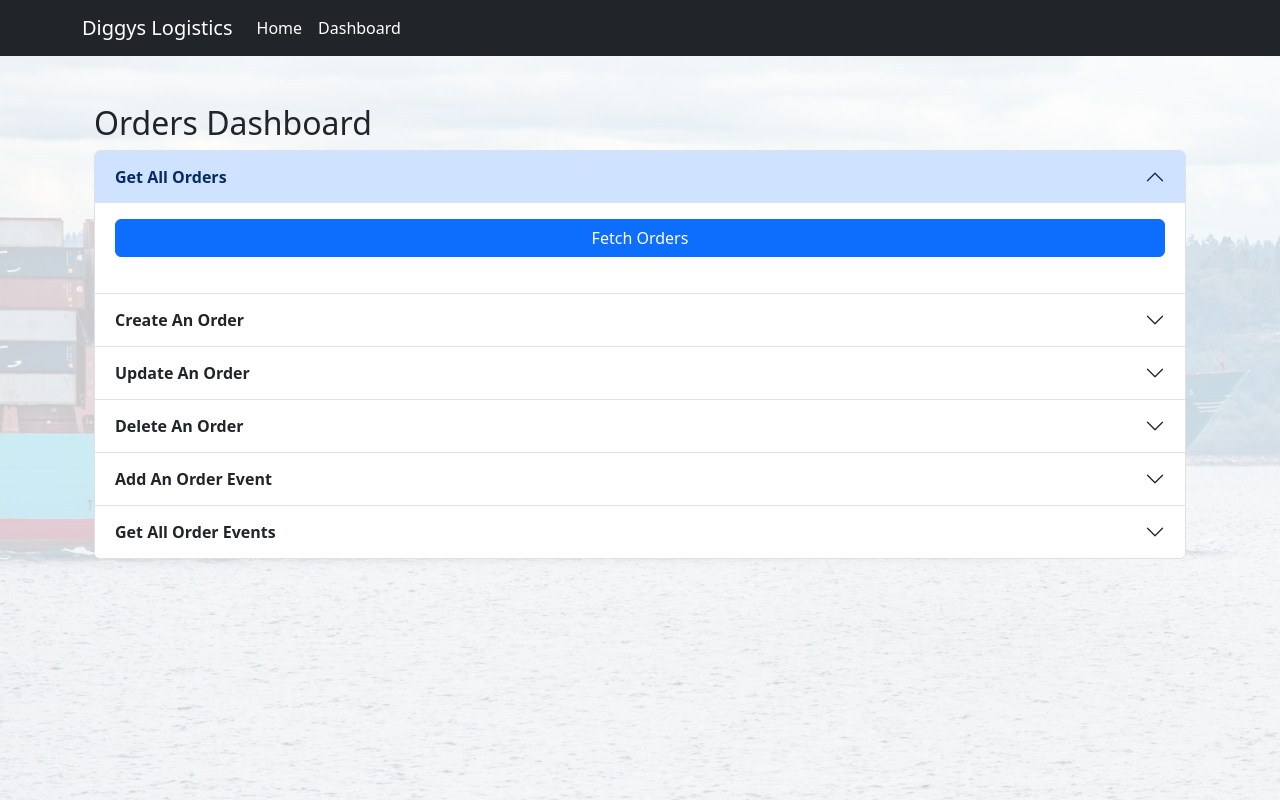
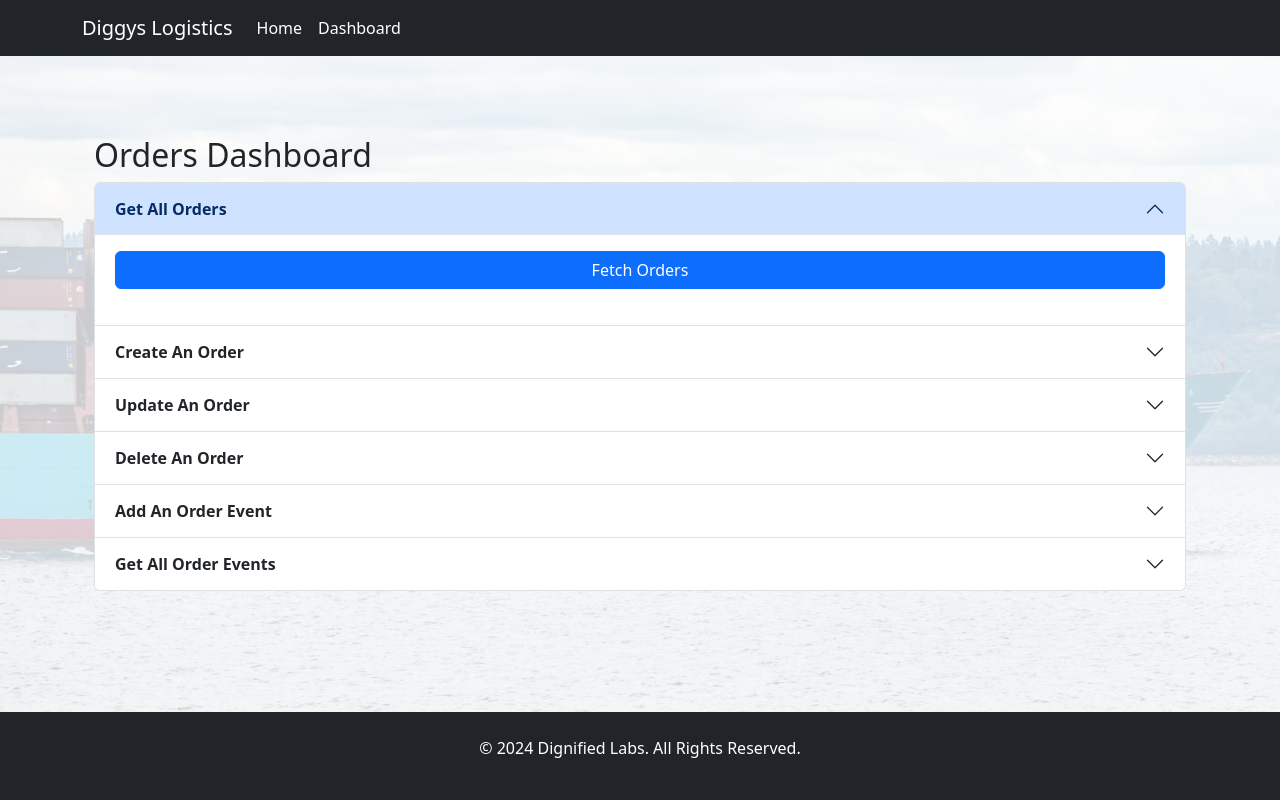
Before and after one commit to thedignifiedco/diggys-logistics-app, a Next.js app in the folder logistics-frontend/: page /dashboard in a window 1280 px wide. Built offline with nearby package versions, Linux system fonts and the light colour scheme.

Commit message:
Minor tidy

```diff
--- a/logistics-frontend/pages/dashboard.tsx
+++ b/logistics-frontend/pages/dashboard.tsx
@@ -1,6 +1,7 @@
 import { useEffect } from 'react';
 import { useRouter } from 'next/router';
 import NavBar from '../components/NavBar';
+import Footer from '../components/Footer';
 import AccordionForm from '../components/AccordionForm';
 import { Container, Row, Col } from 'react-bootstrap';
 
@@ -17,16 +18,13 @@ const Dashboard = () => {
   return (
     <div>
       <NavBar />
-      <Container>
-        <Row className="mt-5">
-          <Col>
+      <Container className='content'>
             <Container>
                 <h2>Orders Dashboard</h2>
             </Container>
             <AccordionForm />
-          </Col>
-        </Row>
       </Container>
+      <Footer />
     </div>
   );
 };
--- a/logistics-frontend/pages/index.tsx
+++ b/logistics-frontend/pages/index.tsx
@@ -7,7 +7,7 @@ const Home = () => {
   return (
     <div>
       <NavBar />
-        <div className="container mt-5">
+        <div className="container content">
             <div className="row justify-content-center">
                 <div className="main col-md-8">
                     <HeroBanner />
--- a/logistics-frontend/styles/globals.css
+++ b/logistics-frontend/styles/globals.css
@@ -5,7 +5,6 @@ body {
     background-size: cover;
     background-blend-mode: overlay;
     background-attachment: fixed;
-    height: 100vh;
 }
 
 a.nav-link {
@@ -17,6 +16,11 @@ a.nav-link {
     padding: 20px;
     border-radius: 20px;
     box-shadow: 0 12px 40px rgba(0,0,0,0.12);
+}
+
+.content {
+    margin-top: 5rem!important;
+    margin-bottom: 5rem!important;
 }
 
 #hero-banner {
@@ -67,7 +71,7 @@ form button,
 }
 
 footer {
-    position: absolute;
+    position: fixed;
     width: 100%;
     bottom: 0;
     background-color: #fff;
```
